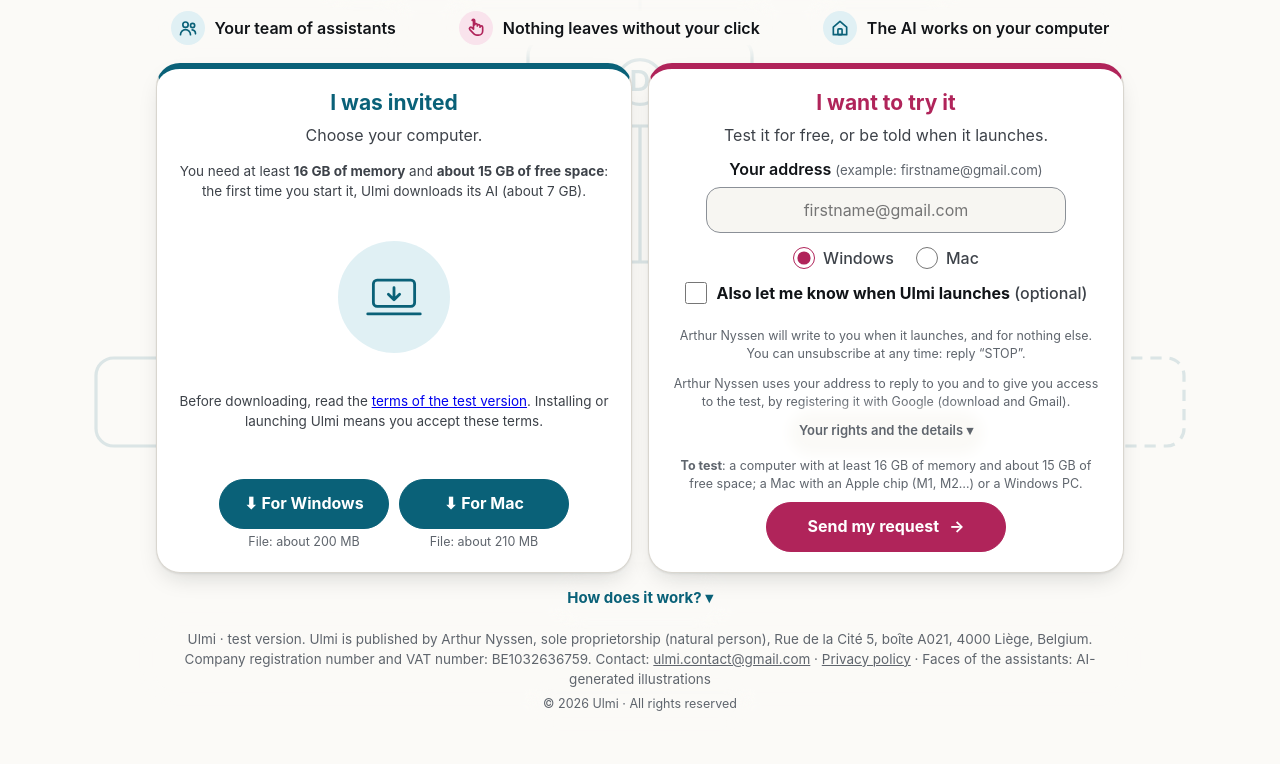
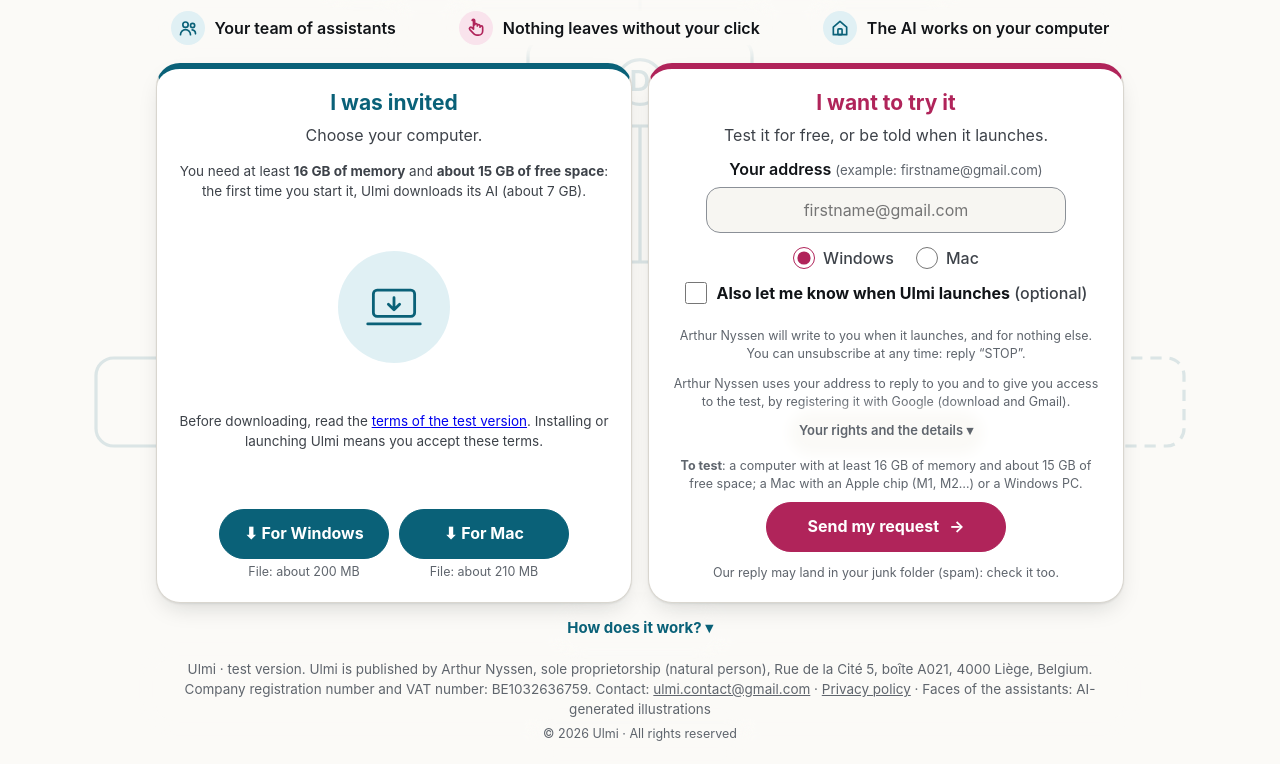
Before and after one commit to Ulmi-app/ulmi-app.github.io, a plain HTML site: page en/index.html in a window 1280 px wide. Shown: the part 306-1070 px from the top of the page. Before the commit the page ends 1040 px from the top, so only its background shows below. Drawn offline with Linux system fonts and the light colour scheme.

Commit message:
Page EN : avis indesirables

```diff
--- a/en/index.html
+++ b/en/index.html
@@ -148,6 +148,7 @@ footer a{color:inherit}
         </details>
         <p class="mention"><b>To test</b>: a computer with at least 16 GB of memory and about 15 GB of free space; a Mac with an Apple chip (M1, M2…) or a Windows PC.</p>
         <div class="bas"><button type="submit">Send my request <span aria-hidden="true">→</span></button></div>
+                <p class="mention">Our reply may land in your junk folder (spam): check it too.</p>
       </form>
     </div>
   </div>
```
